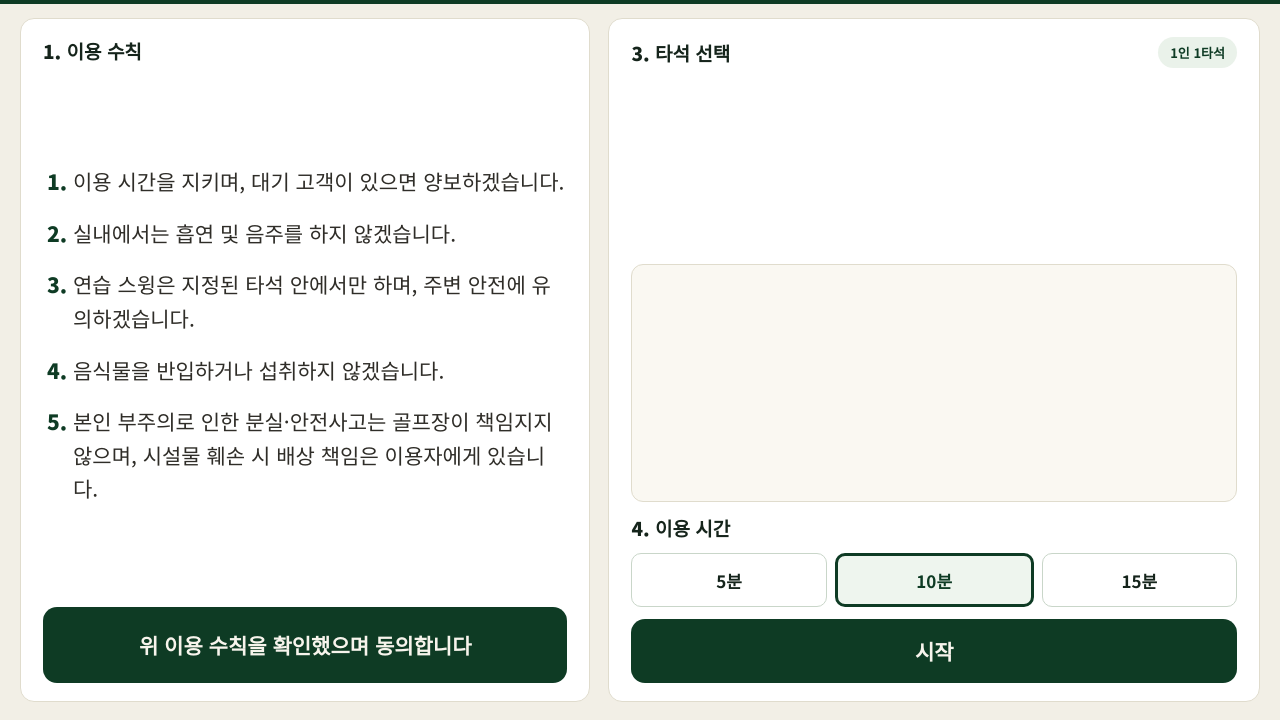
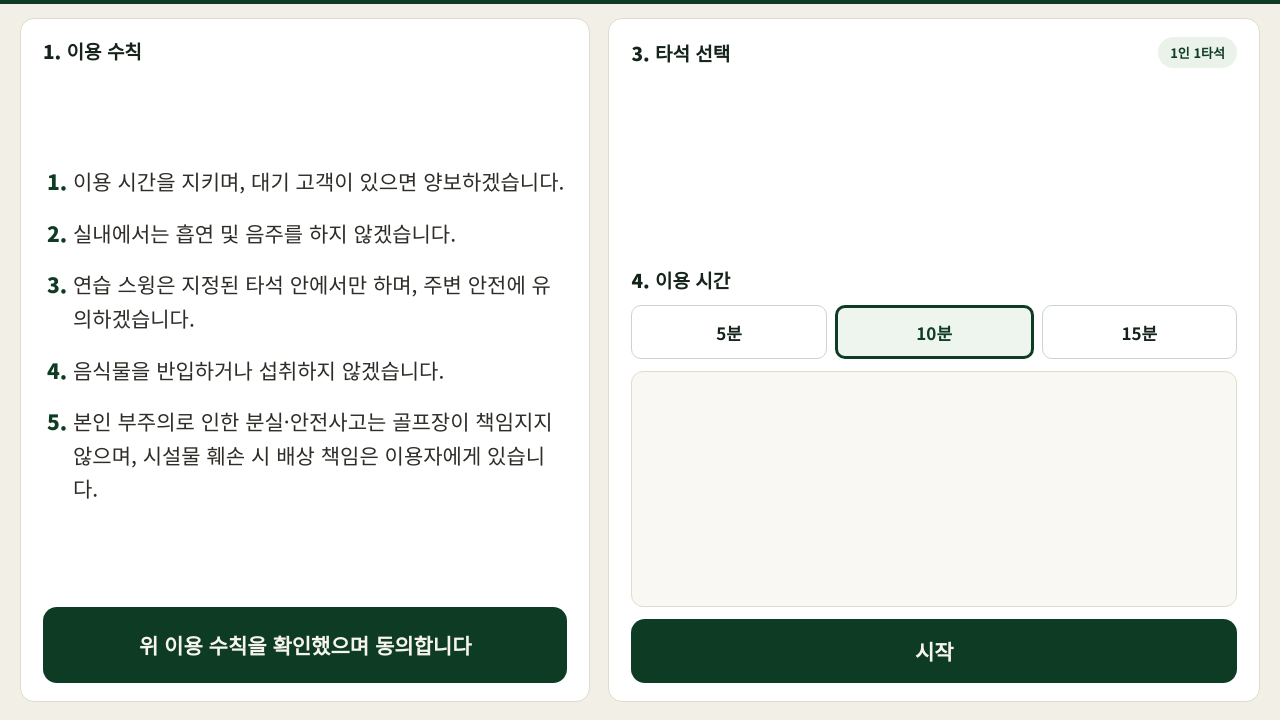
Before and after one commit to sehyeonkeonteulikeulleob-png/bay, a plain HTML site: page index.html in a window 1280 px wide. Shown: the part 80-800 px from the top of the page. Drawn offline with Linux system fonts and the light colour scheme; no server answers.

Commit message:
Add files via upload

```diff
--- a/index.html
+++ b/index.html
@@ -156,10 +156,9 @@
 
     <!-- 우측: 타석 / 대기 + 시간 -->
     <div class="card right">
-      <div id="direct" style="display:flex;flex-direction:column;gap:10px;flex-grow:1">
+      <div id="direct" style="display:flex;flex-direction:column;gap:10px">
         <div class="sub-h"><h2>3. 타석 선택</h2><span class="chip">1인 1타석</span></div>
         <div id="bayGrid"></div>
-        <div class="mapbox" id="mapBox" aria-hidden="true"></div>
       </div>
 
       <div id="waitBox">
@@ -171,6 +170,9 @@
 
       <h2>4. 이용 시간</h2>
       <div id="mins"></div>
+
+      <!-- 룸 안내도: 선택한 타석 위치 표시 (대기 등록 화면에서는 숨김) -->
+      <div class="mapbox" id="mapBox" aria-hidden="true"></div>
 
       <button id="go" onclick="submit()">시작</button>
     </div>
@@ -299,6 +301,7 @@ function render() {
   direct = frees.length > 0 && !st.waiting.length && !st.calls.length;
   document.getElementById('direct').style.display = direct ? 'flex' : 'none';
   document.getElementById('waitBox').style.display = direct ? 'none' : 'flex';
+  document.getElementById('mapBox').style.display = direct ? '' : 'none';
 
   if (direct) {
     if (frees.indexOf(selBay) < 0) selBay = frees[0];
```
